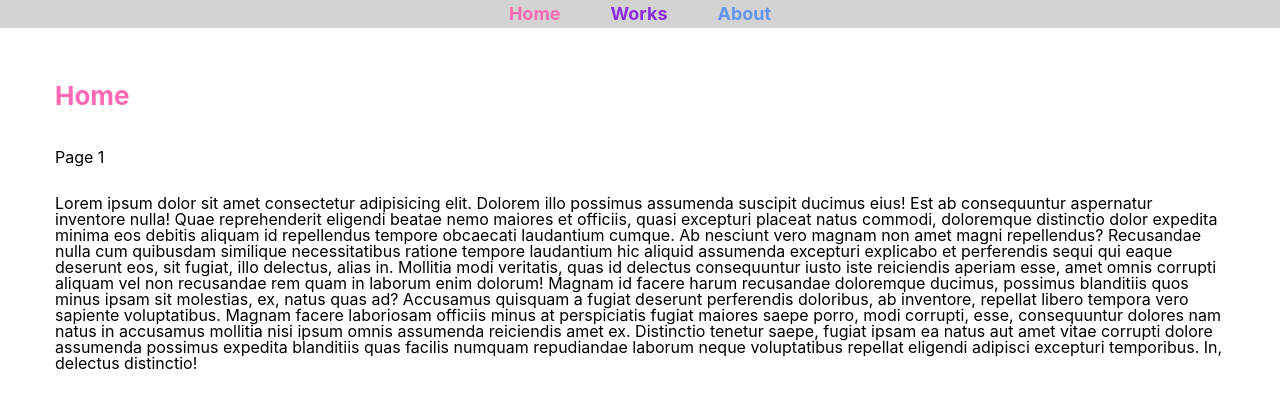
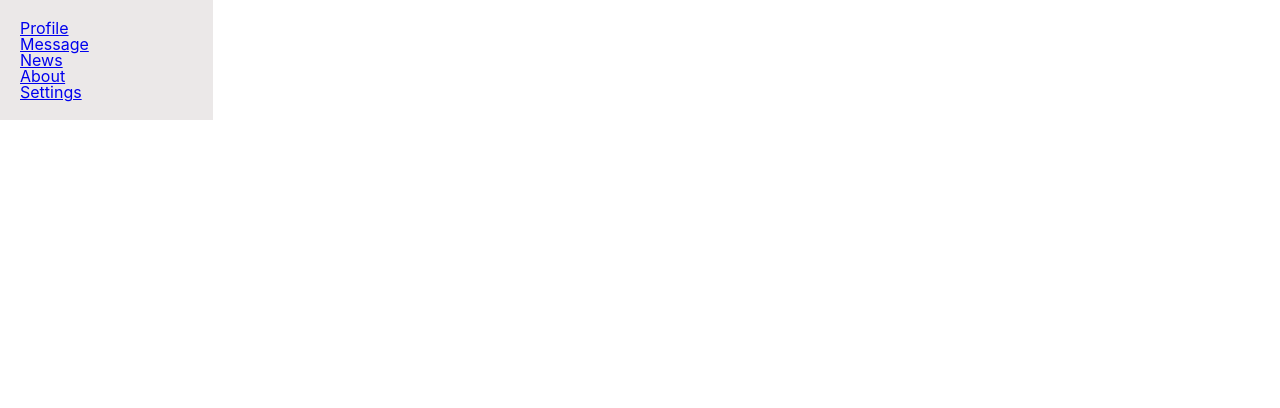
Before and after one commit to elis-11/2-react, a React (Create React App) app: page / in a window 1280 px wide. Shown: the top 408 px of the page. Built offline with nearby package versions, Linux system fonts and the light colour scheme.

Commit message:
modified App.jsx

```diff
--- a/src/components/app/App.jsx
+++ b/src/components/app/App.jsx
@@ -1,24 +1,28 @@
-import React from "react";
+import React from 'react'
 import { BrowserRouter as Router, Route, Switch } from "react-router-dom";
 import "./App.scss";
-import Header from "../header/Header";
-import Home from "../home/Home";
-import Works from "../works/Works";
-import About from "../about/About";
+import Navbar from "../navbar/Navbar";
+// import Home from "../home/Home";
+// import Works from "../works/Works";
+// import About from "../about/About";
+
 
 function App() {
   return (
+    <div className="App">
     <Router>
-      <div className="App">
-        <Header />
-        <Switch>
+      <div className="contentt">
+        <Navbar />
+        {/* <Switch>
           <Route path="/" exact component={Home} />
           <Route path="/works" exact component={Works} />
           <Route path="/about" exact component={About} />
-        </Switch>
+        </Switch> */}
       </div>
     </Router>
-  );
+
+    </div>
+  )
 }
 
-export default App;
+export default App
--- a/src/components/app/App.scss
+++ b/src/components/app/App.scss
@@ -1,4 +1,22 @@
 .App {
-	display: flex;
-	flex-direction: column;
+		display: grid;
+		margin: 0 auto;
+		width: 100%;
+		height: 100vh;
+
+		grid-template-areas:
+		  'h h'
+		  'n c';
+		grid-template-rows: 10% 1fr;
+		grid-template-columns: 2fr 10fr;
+		/* grid-gap: 10px; */
+	  .content {
+		grid-area: c;
+		/* background-color: rgb(152, 183, 241); */
+		/* background-color:rgb(224, 212, 212) ; */
+		/* background-color: rgb(221, 220, 220) ; */
+		background-color: #e0e0dc;
+		/* background-color: #eee4e1; */
+	  }
+
 }
--- a/src/components/header/Header.js
+++ /dev/null
@@ -1,31 +0,0 @@
-import React from "react";
-import { Link } from "react-router-dom";
-import "./header.css";
-
-function Header() {
-	return (
-		<header className="header">
-			<nav>
-				<ul className="nav--ul">
-					<li>
-						<Link className="nav--link nav--link--1" to="/">
-							<h1>Home</h1>
-						</Link>
-					</li>
-					<li>
-						<Link className="nav--link nav--link--2" to="/works">
-							Works
-						</Link>
-					</li>
-					<li>
-						<Link className="nav--link nav--link--3" to="/about">
-							About
-						</Link>
-					</li>
-				</ul>
-			</nav>
-		</header>
-	);
-}
-
-export default Header;
--- a/src/components/header/header.css
+++ /dev/null
@@ -1,41 +0,0 @@
-/* HEADER */
-.header {
-	display: flex;
-	justify-content: center;
-	background-color: lightgrey;
-}
-
-/* NAV */
-.nav--ul {
-	display: flex;
-}
-
-.nav--ul li {
-	margin: 0 20px;
-	padding: 5px;
-}
-
-/* NAV LINK */
-.nav--link {
-	text-decoration: none;
-	font-weight: bold;
-	font-size: 18px;
-}
-
-/* NAV LINK COLOR */
-.nav--link--1 {
-	color: hotpink;
-}
-
-.nav--link--2 {
-	color: blueviolet;
-}
-
-.nav--link--3 {
-	color: cornflowerblue;
-}
-
-/* NAV LINK HOVER */
-.nav--link:hover {
-	color: blue;
-}
--- a/src/components/home/Home.js
+++ /dev/null
@@ -1,38 +0,0 @@
-import React from "react";
-import "./home.css";
-
-function Home() {
-	return (
-		<section className="home--section">
-			<h2>Home</h2>
-			<p>Page 1</p>
-			<p>
-				Lorem ipsum dolor sit amet consectetur adipisicing elit. Dolorem illo
-				possimus assumenda suscipit ducimus eius! Est ab consequuntur aspernatur
-				inventore nulla! Quae reprehenderit eligendi beatae nemo maiores et
-				officiis, quasi excepturi placeat natus commodi, doloremque distinctio
-				dolor expedita minima eos debitis aliquam id repellendus tempore
-				obcaecati laudantium cumque. Ab nesciunt vero magnam non amet magni
-				repellendus? Recusandae nulla cum quibusdam similique necessitatibus
-				ratione tempore laudantium hic aliquid assumenda excepturi explicabo et
-				perferendis sequi qui eaque deserunt eos, sit fugiat, illo delectus,
-				alias in. Mollitia modi veritatis, quas id delectus consequuntur iusto
-				iste reiciendis aperiam esse, amet omnis corrupti aliquam vel non
-				recusandae rem quam in laborum enim dolorum! Magnam id facere harum
-				recusandae doloremque ducimus, possimus blanditiis quos minus ipsam sit
-				molestias, ex, natus quas ad? Accusamus quisquam a fugiat deserunt
-				perferendis doloribus, ab inventore, repellat libero tempora vero
-				sapiente voluptatibus. Magnam facere laboriosam officiis minus at
-				perspiciatis fugiat maiores saepe porro, modi corrupti, esse,
-				consequuntur dolores nam natus in accusamus mollitia nisi ipsum omnis
-				assumenda reiciendis amet ex. Distinctio tenetur saepe, fugiat ipsam ea
-				natus aut amet vitae corrupti dolore assumenda possimus expedita
-				blanditiis quas facilis numquam repudiandae laborum neque voluptatibus
-				repellat eligendi adipisci excepturi temporibus. In, delectus
-				distinctio!
-			</p>
-		</section>
-	);
-}
-
-export default Home;
--- a/src/components/home/home.css
+++ /dev/null
@@ -1,26 +0,0 @@
-/* HOME */
-.home--section {
-	display: flex;
-	flex-direction: column;
-	justify-content: flex-start;
-	align-items: left;
-	min-height: 100vh;
-	color: hotpink;
-	padding: 50px;
-}
-
-/* HOME H2 */
-.home--section h2 {
-	color: hotpink;
-	font-weight: bold;
-	font-size: 26px;
-	margin: 0 0 30px 0;
-	padding: 5px;
-}
-
-/* HOME PARAGRAPH */
-.home--section p {
-	color: black;
-	margin: 0 0 20px 0;
-	padding: 5px;
-}
--- /dev/null
+++ b/src/components/navbar/Navbar.jsx
@@ -0,0 +1,28 @@
+import { NavLink } from 'react-router-dom';
+import './Navbar.scss'
+
+const Navbar = () => {
+  return (
+    <nav className='nav'>
+      <div className='item'>
+        {/* <NavLink to="/profile" activeClassName={s.active}>Profile</NavLink> */}
+        <NavLink to="/profile">Profile</NavLink>
+
+      </div>
+      <div className=''>
+        <NavLink to="/dialogs">Message</NavLink>
+      </div>
+      <div className=''>
+        <NavLink to="/news">News</NavLink>
+      </div>
+      <div className=''>
+        <NavLink to="/about">About</NavLink>
+      </div>
+      <div className=''>
+        <NavLink to="/settings">Settings</NavLink>
+      </div>
+    </nav>
+  );
+};
+
+export default Navbar;
--- /dev/null
+++ b/src/components/navbar/Navbar.scss
@@ -0,0 +1,14 @@
+
+.nav {
+    grid-area: n;
+    background-color: rgb(235, 232, 232);
+    padding: 20px;
+
+    .item {
+      color: rgb(146, 137, 137);
+      text-decoration: none;
+    }
+    .item .activeLink {
+      color: gold;
+  }
+  }
--- a/src/components/navbar/navbar.scss
+++ /dev/null
@@ -1,41 +0,0 @@
-/* HEADER */
-.header {
-	display: flex;
-	justify-content: center;
-	background-color: lightgrey;
-}
-
-/* NAV */
-.nav--ul {
-	display: flex;
-}
-
-.nav--ul li {
-	margin: 0 20px;
-	padding: 5px;
-}
-
-/* NAV LINK */
-.nav--link {
-	text-decoration: none;
-	font-weight: bold;
-	font-size: 18px;
-}
-
-/* NAV LINK COLOR */
-.nav--link--1 {
-	color: hotpink;
-}
-
-.nav--link--2 {
-	color: blueviolet;
-}
-
-.nav--link--3 {
-	color: cornflowerblue;
-}
-
-/* NAV LINK HOVER */
-.nav--link:hover {
-	color: blue;
-}
--- a/src/components/works/Works.js
+++ /dev/null
@@ -1,52 +0,0 @@
-import React from "react";
-import { BrowserRouter as Router, Route, Switch, Link } from "react-router-dom";
-import "./works.css";
-import GalerieOne from "../galeries/Galerie1";
-import GalerieTwo from "../galeries/Galerie2";
-import GalerieThree from "../galeries/Galerie3";
-
-function Works() {
-	return (
-		<Router>
-			<section className="works--section">
-				<h2>Works</h2>
-				<p>Page 2</p>
-				<p>
-					Lorem ipsum dolor sit amet consectetur adipisicing elit. Quisquam
-					blanditiis rerum quaerat optio adipisci corrupti nulla, perferendis ad
-					delectus similique exercitationem maiores quos rem laudantium
-					molestias ipsa minima at itaque eaque ex sed culpa ullam! Ex non
-					quibusdam dolorem vel iure ipsa quis quam rem eos? Magnam, harum
-					distinctio! Nesciunt!
-				</p>
-				<nav>
-					<ul className="nav--ul">
-						<li>
-							<Link className="nav--link galerie--link" to="/works/galerie1">
-								Galerie 1
-							</Link>
-						</li>
-						<li>
-							<Link className="nav--link galerie--link" to="/works/galerie2">
-								Galerie 2
-							</Link>
-						</li>
-						<li>
-							<Link className="nav--link galerie--link" to="/works/galerie3">
-								Galerie 3
-							</Link>
-						</li>
-					</ul>
-				</nav>
-
-				<Switch>
-					<Route path="/works/galerie1" exact component={GalerieOne} />
-					<Route path="/works/galerie2" exact component={GalerieTwo} />
-					<Route path="/works/galerie3" exact component={GalerieThree} />
-				</Switch>
-			</section>
-		</Router>
-	);
-}
-
-export default Works;
--- a/src/components/works/works.css
+++ /dev/null
@@ -1,26 +0,0 @@
-/* WORKS SECTION  */
-.works--section {
-	display: flex;
-	flex-direction: column;
-	justify-content: flex-start;
-	align-items: left;
-	min-height: 100vh;
-	color: blueviolet;
-	padding: 50px;
-}
-
-/* WORKS TITLE  */
-.works--section h2 {
-	color: blueviolet;
-	font-weight: bold;
-	font-size: 26px;
-	margin: 0 0 30px 0;
-	padding: 5px;
-}
-
-/* WORKS PARAGRAPH  */
-.works--section p {
-	color: black;
-	margin: 0 0 20px 0;
-	padding: 5px;
-}
```
Also changed, not shown: src/components/navbar/navbar.jsx (deleted, +0 -31 lines).
